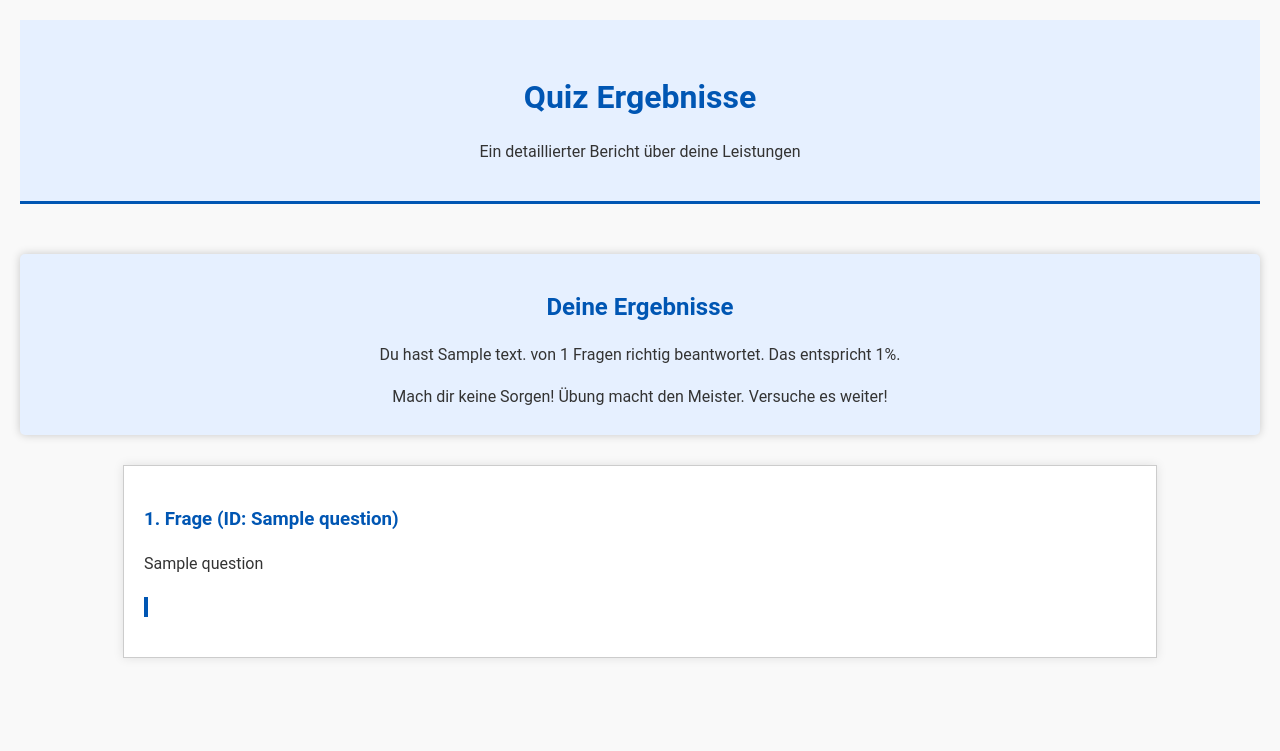
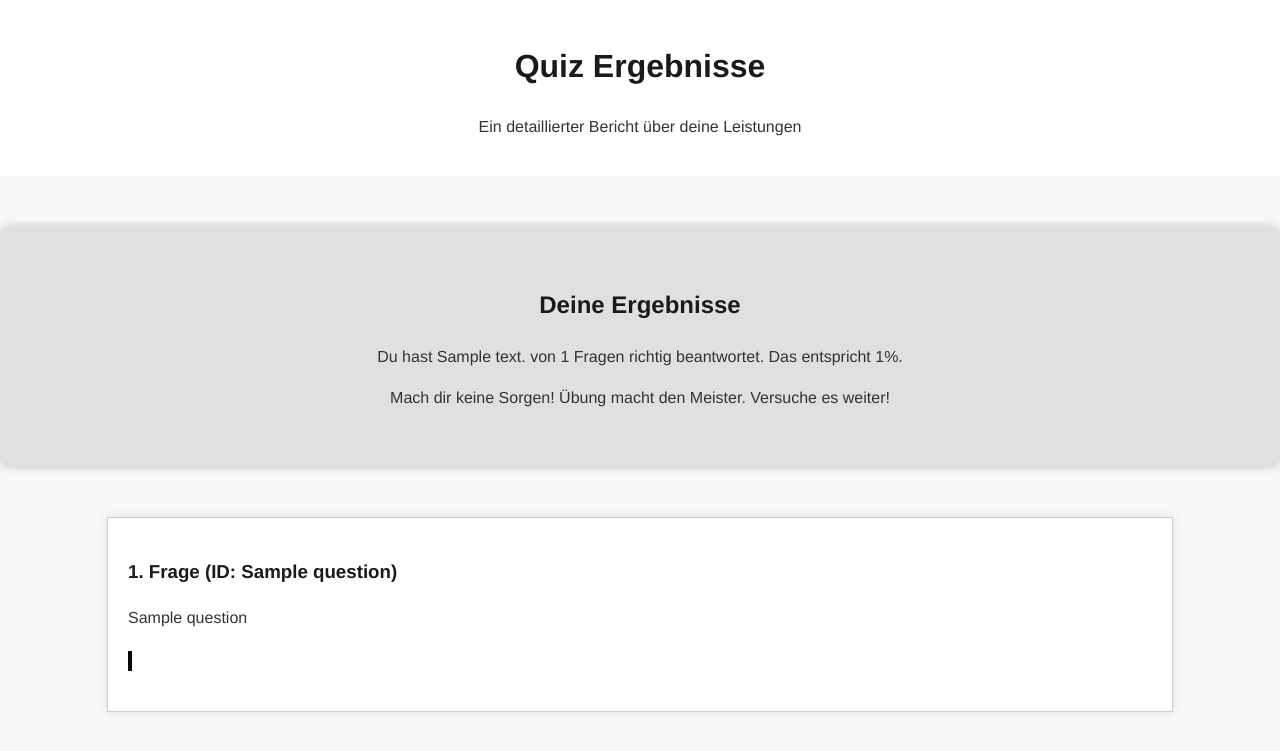
Before and after one commit to FMarkert/PyMB800, a Flask app: template templates/pdf_template.html in a window 1280 px wide. Shown: the top 751 px of the page. Run offline with Flask 3, Linux system fonts and the light colour scheme; the template is opened without the code that fills it: most values are stand-ins (such as "Sample title", 1, 10 or a date in 2020).

Commit message:
Kleinere Anpassungen am pdf template

```diff
--- a/templates/pdf_template.html
+++ b/templates/pdf_template.html
@@ -3,69 +3,76 @@
 <head>
     <meta charset="UTF-8">
     <title>Quiz Details</title>
-    <link rel="stylesheet" href="style.css"> <!-- Verweis auf die externe CSS-Datei -->
+    <link rel="stylesheet" href="style.css">
     <style>
         body {
-            font-family: 'Roboto', sans-serif;
+            font-family: 'Helvetica Neue', Arial, sans-serif;
             color: #333;
             line-height: 1.6;
             margin: 0;
-            padding: 20px;
-            text-align: justify;
-            background-color: #f9f9f9; /* Hintergrundfarbe hinzufügen */
+            padding: 0;
+            background-color: #f8f8f8;
         }
 
         h1, h2, h3 {
-            color: #0056b3; /* Farbe der Überschriften anpassen */
-            margin-top: 1em;
-            margin-bottom: 0.5em;
+            color: #1a1a1a;
         }
 
-        .header {
+        .header, .footer {
+            background-color: #fff;
+            color: #333;
             text-align: center;
             padding: 20px 0;
-            border-bottom: 3px solid #0056b3; /* Farbe der Linie anpassen */
-            background-color: #e6f0ff; /* Hintergrundfarbe für den Header-Bereich */
-            margin-bottom: 30px;
+        }
+
+        .results-container {
+            border-radius: 10px;
+            background-color: #E0E0E0;
+            box-shadow: 0px 0px 10px rgba(0, 0, 0, 0.2);
+            padding: 40px;
+            margin-top: 50px;
+            margin-bottom: 50px;
+            text-align: center;
         }
 
         .question-container {
-            background-color: white; /* Hintergrundfarbe für Fragen */
+            background-color: white;
             margin: 20px auto;
             width: 80%;
-            border: 1px solid #ccc; /* Rahmen hinzufügen */
+            border: 1px solid #ccc;
             padding: 20px;
-            box-shadow: 0px 0px 10px rgba(0,0,0,0.1); /* Schatten für Tiefe */
+            box-shadow: 0px 0px 10px rgba(0,0,0,0.1);
+            page-break-after: always;
         }
 
         .question-title {
             font-weight: bold;
             font-size: 1.2em;
-            color: #333; /* Farbe für Frage-Titel */
+            color: #333;
         }
 
         .answer-section {
             margin: 20px 0;
             padding: 10px;
-            border-left: 4px solid #0056b3; /* Linie links für Antwort-Bereich */
+            border-left: 4px solid #070808;
+            text-align: left;
         }
 
         .correct-answer, .user-answer {
             margin: 5px 0;
-            padding-left: 20px;
-            font-style: italic; /* Stil für Antworten */
-        }
-
-        .results-container {
-            text-align: center;
-            margin-bottom: 30px;
-            padding: 10px;
-            background-color: #e6f0ff; /* Hintergrundfarbe für Ergebnisbereich */
-            border-radius: 5px; /* Abgerundete Ecken */
+            padding-left: 0px;
+            font-style: italic;
         }
 
         ul {
-            padding-left: 40px;
+            list-style-type: none;
+            padding: 0;
+        }
+
+        @media (max-width: 768px) {
+            .question-container {
+                width: 95%;
+            }
         }
 
     </style>
@@ -93,9 +100,9 @@
             <p>{{ question[2] }}</p>
             <div class="answer-section">
                 {% if question[0] == 'dropdown' %}
-                    <!-- Dropdown-Fragen -->
+                    <div>Antwortmöglichkeiten:</div><br> <!-- Zusätzlicher Text mit Leerzeile -->
                     {% for item in question[3] %}
-                        <div>{{ item['text'] }}</div>
+                        <div>{{ item['text'] }}:</div>
                         <ul>
                             {% for option in item['options'] %}
                                 <li>{{ option }}</li>
@@ -112,9 +119,8 @@
                             <div>{{ ans }}</div>
                         {% endfor %}
                     </div>
-
                 {% elif question[0] == 'multiple_choice' %}
-                    <!-- Multiple-Choice-Fragen -->
+                    <div>Antwortmöglichkeiten:</div><br> <!-- Zusätzlicher Text mit Leerzeile -->
                     <ul>
                         {% for key, value in question[3].items() %}
                             <li>{{ key }}: {{ value }}</li>
@@ -122,18 +128,16 @@
                     </ul>
                     <div class="correct-answer">Richtige Antwort(en): {{ question[4] | join(', ') }}</div>
                     <div class="user-answer">Deine Antwort(en): {{ question[5] | join(', ') }}</div>
-
                 {% elif question[0] == 'drag_drop_order' %}
-                    <!-- Drag-Drop-Order-Fragen -->
+                    <div>Richtige Reihenfolge:</div><br> <!-- Zusätzlicher Text mit Leerzeile -->
                     <ul>
                         {% for key, value in question[3].items() %}
                             <li>{{ key }}: {{ value }}</li>
                         {% endfor %}
                     </ul>
                     <div class="user-answer">Deine geordnete Antwort: {{ question[4] | join(', ') }}</div>
-
                 {% elif question[0] == 'drag_drop_pairs' %}
-                    <!-- Drag-Drop-Pairs-Fragen -->
+                    <div>Richtige Paare:</div><br> <!-- Zusätzlicher Text mit Leerzeile -->
                     {% for key, value in question[3].items() %}
                         <div>{{ key }} - {{ value }}</div>
                     {% endfor %}
```
Also changed, not shown: 1 other file.
